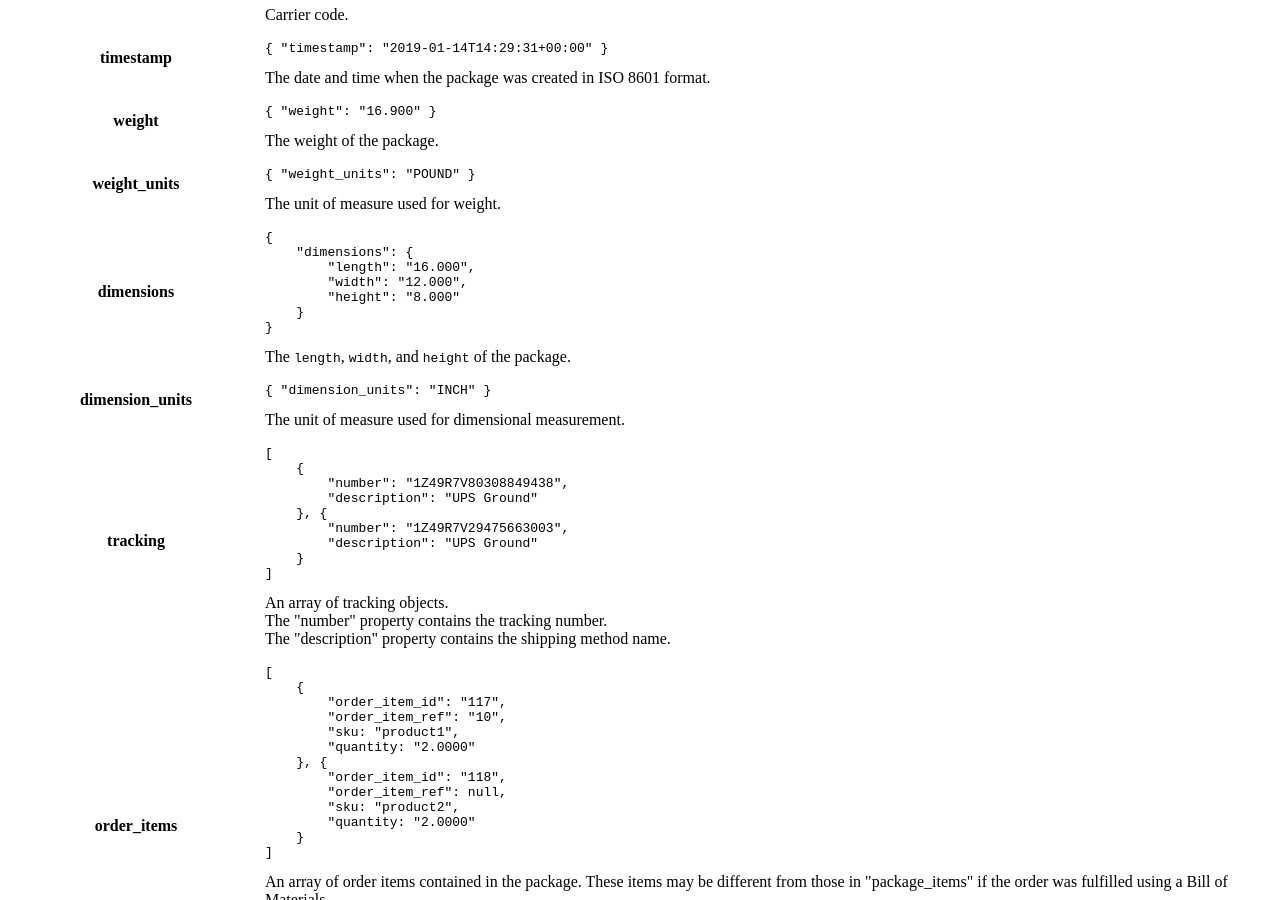
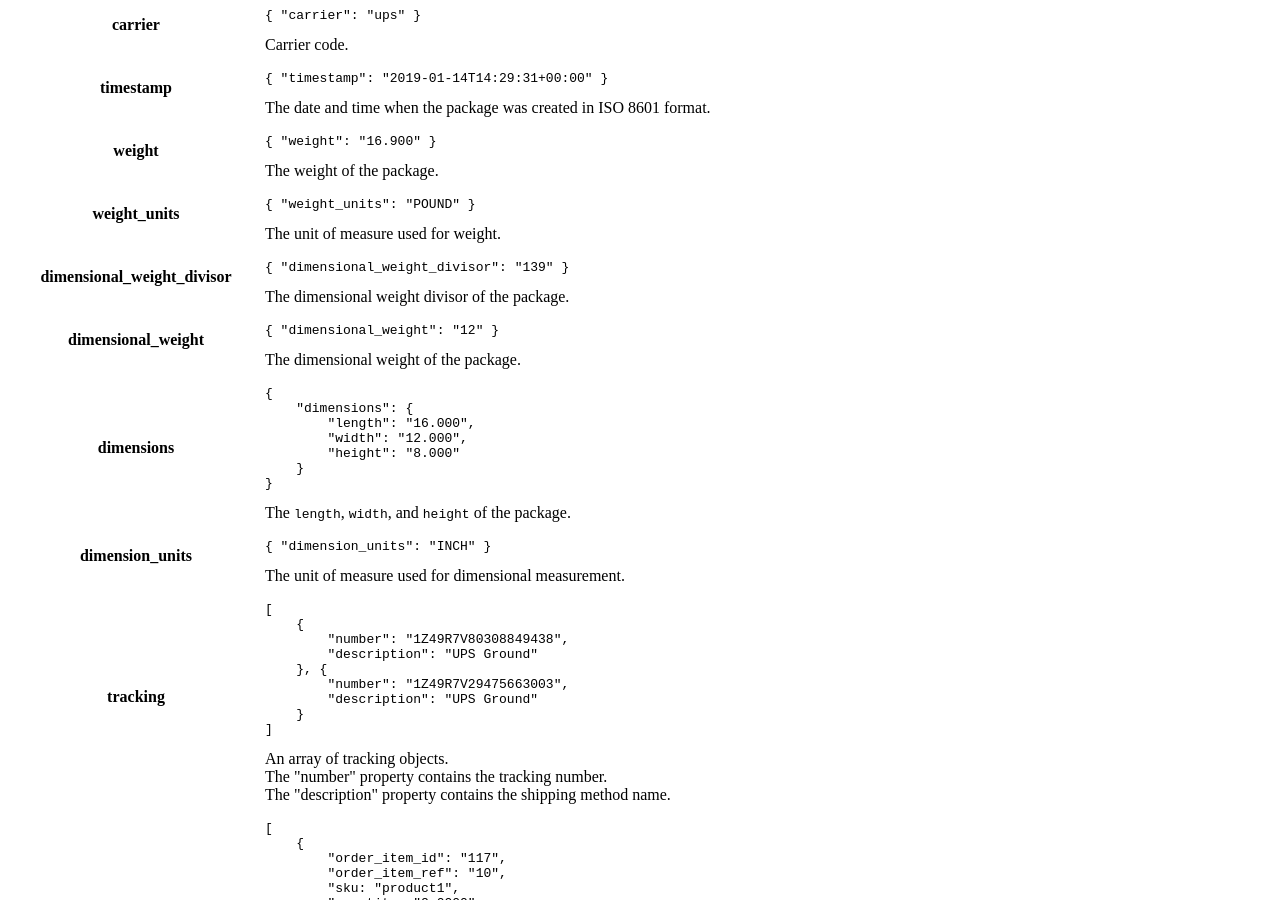
Before and after one commit to ShipStream/shipstream.github.io, a Jekyll site: the page built from _posts/2014-07-25-shipment.md, in a window 1280 px wide and 900 px high, scrolled down 6076 px. Built offline with Jekyll 4.4.1, drawn with Linux system fonts in a browser that asks for light colours; a style sheet for code colours, icons or effects is not loaded; some of the changed text lies outside the part shown.

Commit message:
Add dimensional weight for the package.

```diff
--- a/_posts/2014-07-25-shipment.md
+++ b/_posts/2014-07-25-shipment.md
@@ -184,6 +184,8 @@ Shipment information.
                 "timestamp": "2014-07-24T18:51:18+00:00",
                 "weight": "13.2300",
                 "weight_units": "POUND",
+                "dimensional_weight_divisor": "139",
+                "dimensional_weight": "12",
                 "dimensions": {
                     "length": "16.000",
                     "width": "12.000",
@@ -511,6 +513,20 @@ Shipment information.
     </td>
 </tr>
 <tr>
+    <th>dimensional_weight_divisor</th>
+    <td>
+        <pre><code>{ "dimensional_weight_divisor": "139" }</code></pre>
+        The dimensional weight divisor of the package.
+    </td>
+</tr>
+<tr>
+    <th>dimensional_weight</th>
+    <td>
+        <pre><code>{ "dimensional_weight": "12" }</code></pre>
+        The dimensional weight of the package.
+    </td>
+</tr>
+<tr>
     <th>dimensions</th>
     <td>
         <pre><code>{
```
